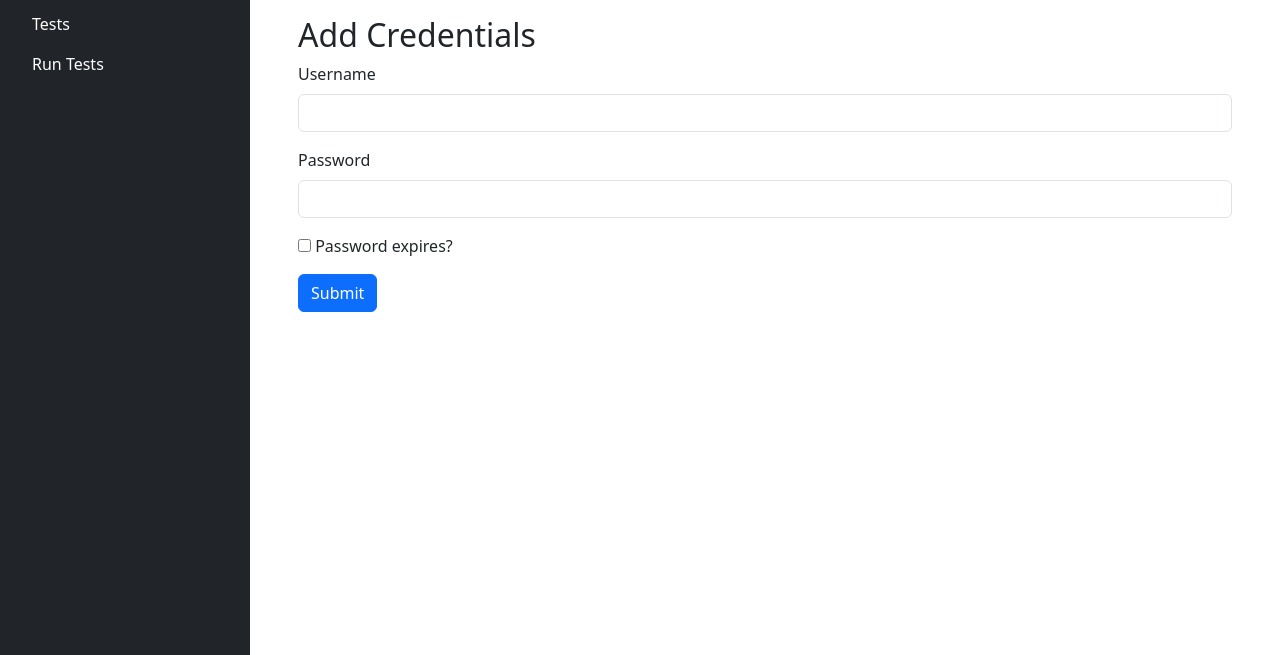
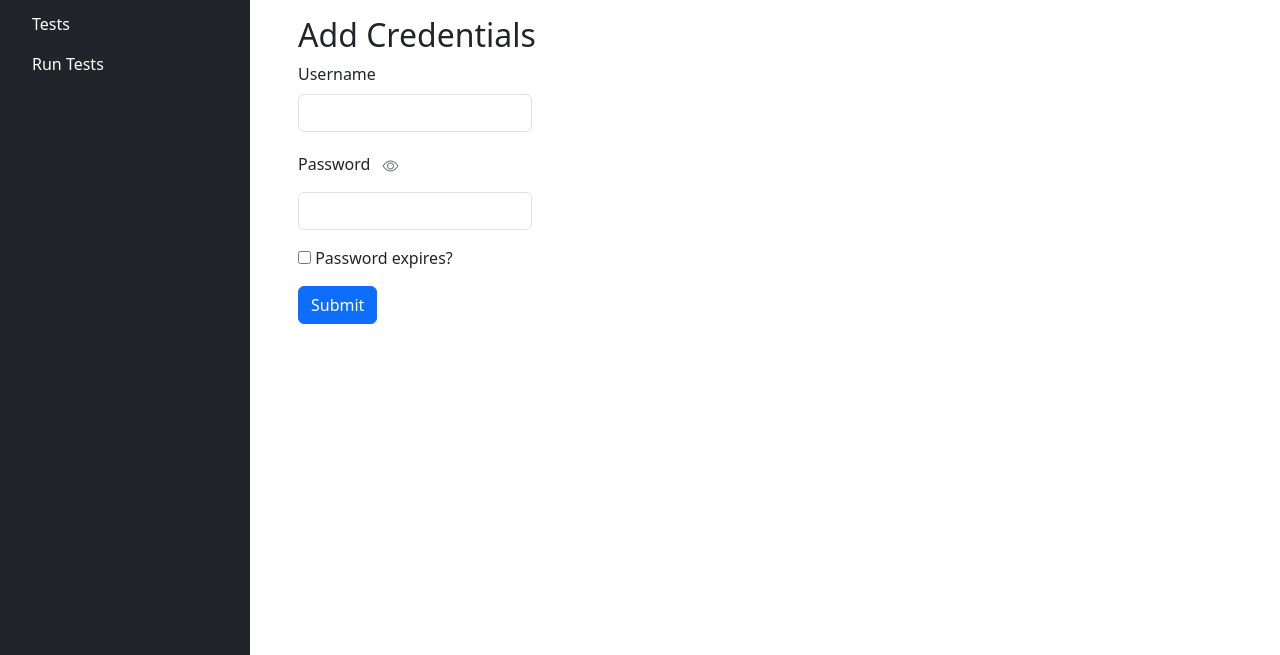
Before and after one commit to rog2054/rnt, a Flask app: page /credentials in a window 1280 px wide. Shown: the part 145-800 px from the top of the page. Run offline with Flask 3, Linux system fonts and the light colour scheme; data that the repository does not hold is empty; some libraries are stand-ins or nearby versions.

Commit message:
added credentials form password privacy

```diff
--- a/templates/base.html
+++ b/templates/base.html
@@ -4,6 +4,7 @@
 <head>
     <title>{% block title %}{% endblock %}</title>
     <link href="https://cdn.jsdelivr.net/npm/bootstrap@5.3.0/dist/css/bootstrap.min.css" rel="stylesheet">
+    <link href="https://cdn.jsdelivr.net/npm/bootstrap-icons@1.10.5/font/bootstrap-icons.css" rel="stylesheet">
     <link rel="stylesheet" href="{{ url_for('static', filename='style.css') }}">
     {% block head %}{% endblock %}
 </head>
--- a/templates/credentials.html
+++ b/templates/credentials.html
@@ -16,7 +16,7 @@
         <tr>
             <td>{{ credential.id }}</td>
             <td>{{ credential.uname }}</td>
-            <td>{{ credential.pw }}</td>
+            <td>********</td>
             <td>{{ 'Yes' if credential.pwexpiry else 'No' }}</td>
         </tr>
         {% endfor %}
@@ -26,11 +26,15 @@
 <form id="credentialForm" class="mb-4">
     <div class="mb-3">
         <label for="uname" class="form-label">Username</label>
-        <input type="text" class="form-control" id="uname" name="uname" required>
+        <input type="text" class="form-control w-25" id="uname" name="uname" required>
     </div>
-    <div class="mb-3">
-        <label for="pw" class="form-label">Password</label>
-        <input type="text" class="form-control" id="pw" name="pw" required>
+    <div class="mb-3 position-relative">
+        <label for="pw" class="form-label">Password<button type="button"
+                class="btn btn-outline-secondary toggle-password" style="border: none;">
+                <i class="bi bi-eye"></i>
+            </button></label>
+        <input type="password" class="form-control w-25 me-2" id="pw" name="pw" required>
+
     </div>
     <div class="mb-3">
         <input type="checkbox" id="pwexpiry" name="pwexpiry">
@@ -58,6 +62,18 @@
                 }
             });
         });
+        // Toggle password visibility
+        $('.toggle-password').click(function () {
+            const passwordInput = $('#pw');
+            const icon = $(this).find('i');
+            if (passwordInput.attr('type') === 'password') {
+                passwordInput.attr('type', 'text');
+                icon.removeClass('bi-eye').addClass('bi-eye-slash');
+            } else {
+                passwordInput.attr('type', 'password');
+                icon.removeClass('bi-eye-slash').addClass('bi-eye');
+            }
+        });
     });
 </script>
 {% endblock %}
```
